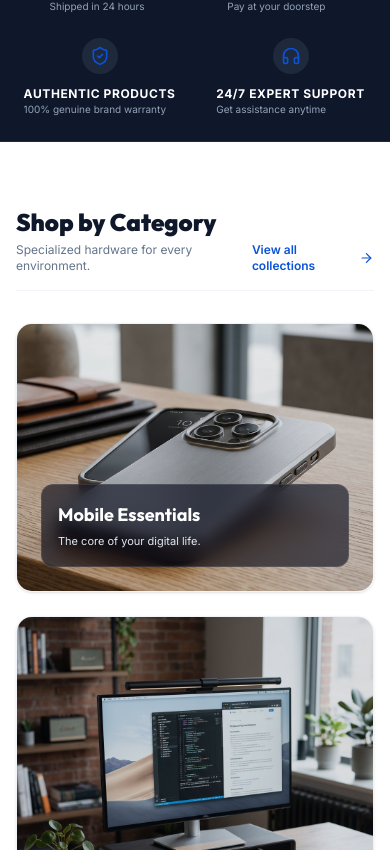
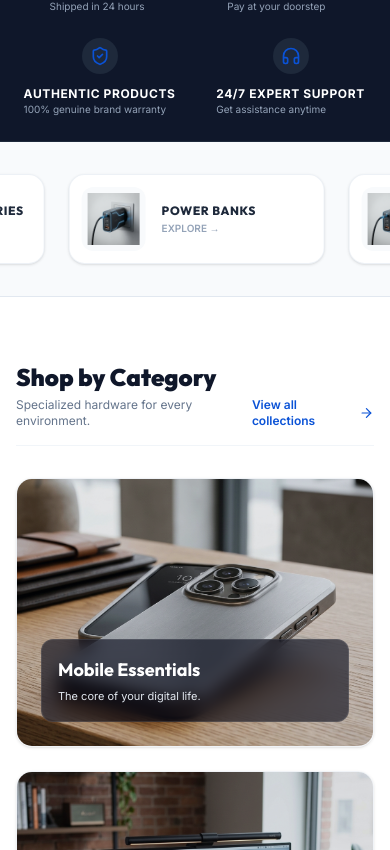
Before and after one commit to MuhammadAhtishamSaingal/get-online, a Next.js app: page / in a window 390 px wide. Shown: the part 934-1784 px from the top of the page. Built offline with nearby package versions, Linux system fonts and the light colour scheme; no server answers; the database is empty.

Commit message:
Add category infinite rolling marquee section below delivery spotlight and Join Our Community newsletter banner before footer

```diff
--- a/src/app/page.tsx
+++ b/src/app/page.tsx
@@ -24,6 +24,17 @@ import { Footer } from "@/components/layout/footer";
 import { ProductCard } from "@/components/ui/product-card";
 import { HeroBanner } from "@/components/layout/hero-banner";
 import { ParallaxFeature } from "@/components/ui/parallax-feature";
+
+const CATEGORIES_MARQUEE = [
+  { name: "Car Holders", slug: "mobile-accessories", image: "/images/cat-smartwatch.png" },
+  { name: "Laptop Accessories", slug: "computer-accessories", image: "/images/cat-computer.png" },
+  { name: "Power Banks", slug: "chargers", image: "/images/gan-charger.png" },
+  { name: "Car Chargers", slug: "chargers", image: "/images/gan-charger.png" },
+  { name: "Chargers", slug: "chargers", image: "/images/gan-charger.png" },
+  { name: "Cables", slug: "mobile-accessories", image: "/images/prod-keyboard.png" },
+  { name: "Audios", slug: "earbuds", image: "/images/cat-audio.png" },
+  { name: "Car Accessories", slug: "mobile-accessories", image: "/images/hero.png" },
+];
 
 export default function Home() {
   const [activeFaq, setActiveFaq] = React.useState<number | null>(null);
@@ -234,6 +245,53 @@ export default function Home() {
                   <p className="text-[10px] text-neutral-400">Get assistance anytime</p>
                 </div>
               </div>
+            </div>
+          </div>
+        </section>
+
+        {/* Infinite Scrolling Category Marquee Section */}
+        <section className="bg-neutral-50 py-8 overflow-hidden border-b border-neutral-200">
+          <div className="relative w-full">
+            {/* Styles for continuous marquee motion */}
+            <style dangerouslySetInnerHTML={{ __html: `
+              @keyframes marqueeContinuous {
+                0% { transform: translateX(0); }
+                100% { transform: translateX(-50%); }
+              }
+              .marquee-track {
+                display: flex;
+                width: max-content;
+                animation: marqueeContinuous 30s linear infinite;
+              }
+              .marquee-track:hover {
+                animation-play-state: paused;
+              }
+            `}} />
+
+            <div className="marquee-track flex gap-6 px-4">
+              {[...CATEGORIES_MARQUEE, ...CATEGORIES_MARQUEE].map((cat, idx) => (
+                <Link
+                  key={idx}
+                  href={`/shop?category=${cat.slug}`}
+                  className="flex items-center gap-4 bg-white border border-neutral-200/60 rounded-custom-xl p-3 w-64 shadow-sm flex-shrink-0 hover:shadow-md hover:border-neutral-300 transition-all duration-300 group"
+                >
+                  <div className="h-16 w-16 relative bg-neutral-50 rounded-custom-lg overflow-hidden flex items-center justify-center flex-shrink-0">
+                    <Image
+                      src={cat.image}
+                      alt={cat.name}
+                      fill
+                      className="object-contain p-1.5 group-hover:scale-105 transition-transform duration-500"
+                      sizes="64px"
+                    />
+                  </div>
+                  <div>
+                    <h3 className="font-display text-xs font-extrabold uppercase tracking-wider text-neutral-800">
+                      {cat.name}
+                    </h3>
+                    <p className="text-[10px] text-neutral-400 font-semibold uppercase mt-0.5">Explore →</p>
+                  </div>
+                </Link>
+              ))}
             </div>
           </div>
         </section>
@@ -732,6 +790,52 @@ export default function Home() {
           </div>
         </section>
 
+        {/* Join Our Community Newsletter Section */}
+        <section className="relative w-full h-[380px] sm:h-[420px] overflow-hidden flex items-center justify-center">
+          {/* Background image */}
+          <Image
+            src="/images/parallax-home.png"
+            alt="Join our community backdrop"
+            fill
+            className="object-cover"
+            sizes="100vw"
+          />
+          {/* Dark overlay */}
+          <div className="absolute inset-0 bg-neutral-950/70 z-0" />
+
+          {/* Centered Content Card */}
+          <div className="relative z-10 text-center max-w-2xl px-6 space-y-6">
+            <h2 className="font-display text-3xl sm:text-4xl font-black uppercase tracking-[0.2em] text-white leading-none">
+              Join Our Community
+            </h2>
+            <p className="text-xs sm:text-sm text-neutral-300 leading-relaxed max-w-xl mx-auto">
+              Subscribe to receive first time brand update, access to exclusive deals, and 15% off your first order.
+            </p>
+
+            <form
+              className="flex flex-col sm:flex-row gap-3 justify-center max-w-md mx-auto pt-2"
+              onSubmit={(e) => {
+                e.preventDefault();
+                alert("Thank you for joining our community! Code: GIZMO15 has been sent to your email.");
+              }}
+            >
+              <input
+                type="email"
+                required
+                placeholder="Your e-mail"
+                className="w-full sm:w-64 bg-white border border-transparent text-sm px-4 py-2.5 text-neutral-900 placeholder:text-neutral-500 focus:outline-none focus:ring-2 focus:ring-brand-primary"
+              />
+              <button
+                type="submit"
+                className="bg-white hover:bg-neutral-100 text-black text-xs font-extrabold uppercase tracking-widest px-8 py-3 rounded-full flex items-center justify-center gap-2 hover:scale-105 active:scale-95 transition-all shadow-md self-center sm:self-auto"
+              >
+                <span>Subscribe</span>
+                <span className="text-sm">→</span>
+              </button>
+            </form>
+          </div>
+        </section>
+
       </main>
 
       {/* Floating WhatsApp Widget */}
```
